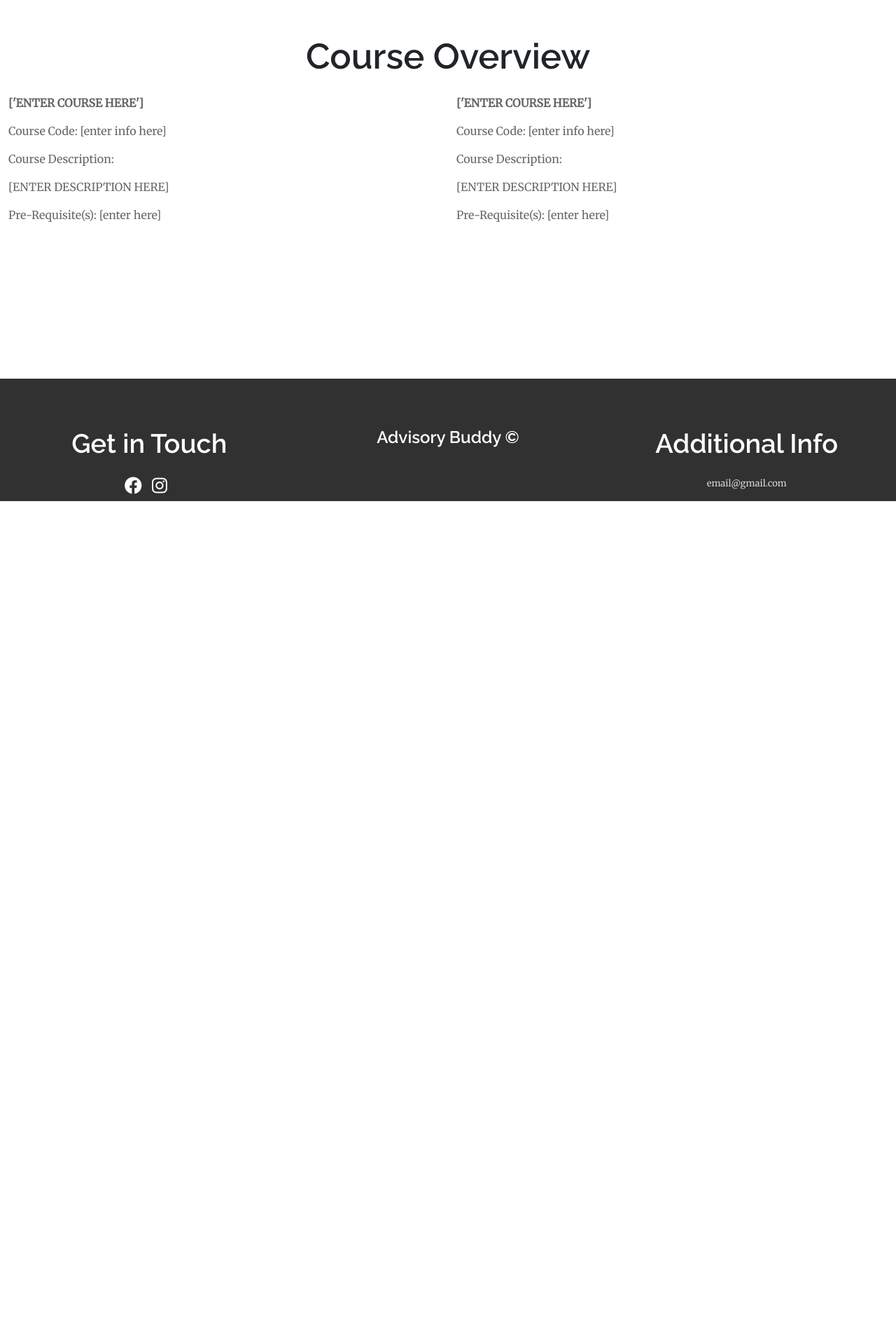
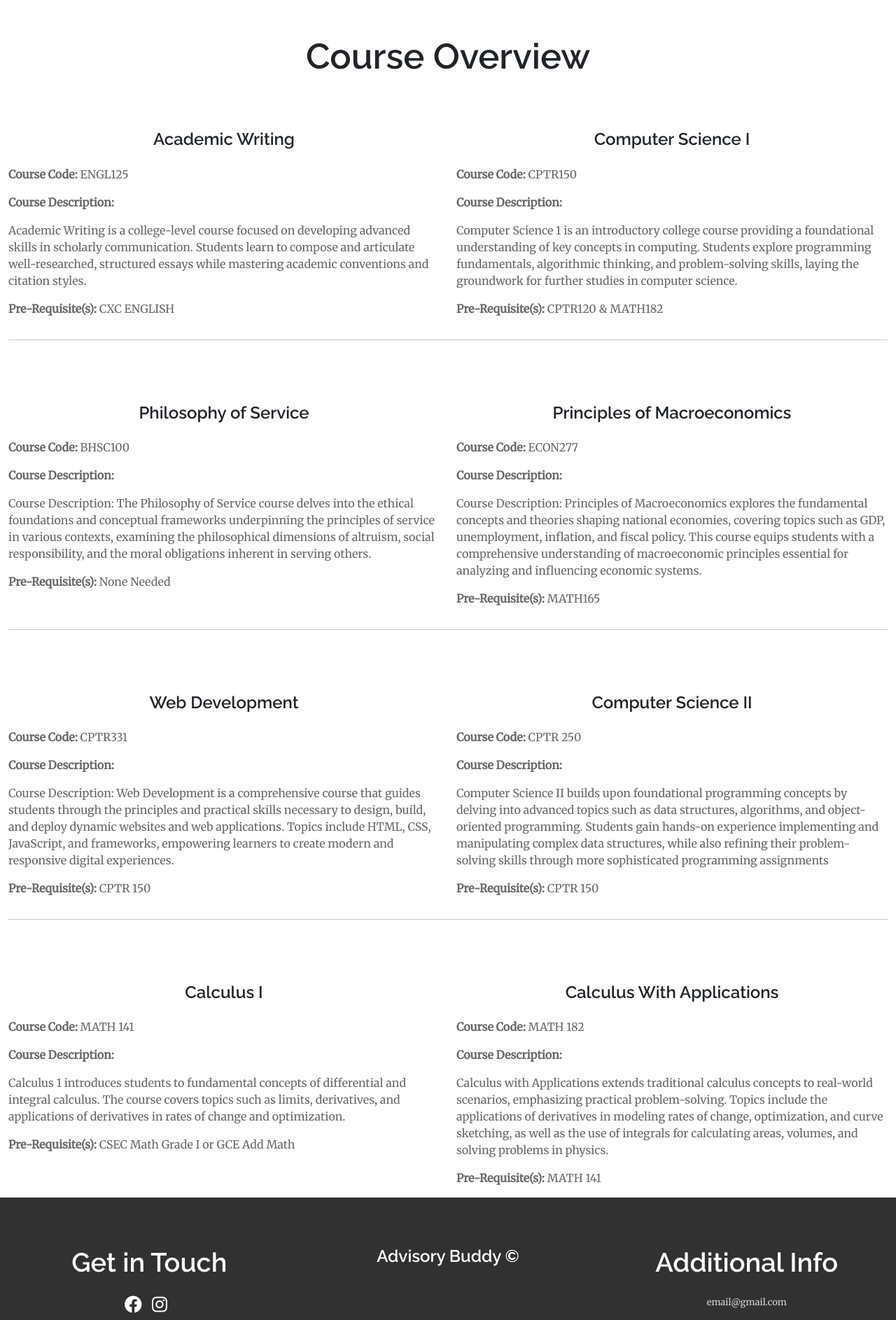
Before and after one commit to Ruel99/Advisory-Buddy, a Django app: page /courses in a window 1280 px wide. Shown: the part 84-1970 px from the top of the page at 70% size. Before the commit the page ends 800 px from the top, so only its background shows below. Run offline with Django 4.2, Linux system fonts and the light colour scheme; the visitor is signed in with stand-in values (Sample User, id 1).

Commit message:
Completed courses and info pages

```diff
--- a/DjangoTesting/templates/courses.html
+++ b/DjangoTesting/templates/courses.html
@@ -7,27 +7,142 @@
 
 <div class="row">
     <div class="col-sm-12 col-lg-6">
-        <p> <strong>['ENTER COURSE HERE']</strong></p>
+        <h4> Academic Writing</h4>
 
-        <p> Course Code: [enter info here]</p>
+        <p> <strong>Course Code: </strong> ENGL125</p>
 
-        <p>Course Description: </p>
-            <p>[ENTER DESCRIPTION HERE]</p>
+        <p> <strong> Course Description: </strong></p>
+            <p>Academic Writing is a college-level course focused on developing advanced skills
+                in scholarly communication. Students learn to compose and articulate well-researched, structured essays while mastering
+                academic conventions and citation styles.</p>
 
-        <P>Pre-Requisite(s): [enter here]</P>
+        <P> <strong>Pre-Requisite(s): </strong> CXC ENGLISH</P>
 
     </div>
 
     <div class="col-sm-12 col-lg-6">
-        <p> <strong>['ENTER COURSE HERE']</strong></p>
+        <h4>Computer Science I</h4>
 
-        <p> Course Code: [enter info here]</p>
+        <p> <strong>Course Code: </strong> CPTR150</p>
 
-        <p>Course Description: </p>
-            <p>[ENTER DESCRIPTION HERE]</p>
+        <p> <strong> Course Description: </strong></p>
+            <p>
+                Computer Science 1 is an introductory college course providing a foundational understanding of
+                key concepts in computing. Students explore programming fundamentals, algorithmic thinking,
+                and problem-solving skills, laying the groundwork for further studies in computer science.
+            </p>
 
-        <P>Pre-Requisite(s): [enter here]</P>
+            <P> <strong>Pre-Requisite(s): </strong> CPTR120 & MATH182 </P>
 
+    </div>
+</div>
+<hr>
+<br>
+
+<div class="row">
+    <div class="col-sm-12 col-lg-6">
+        <h4>Philosophy of Service</h4>
+
+        <p> <strong>Course Code: </strong> BHSC100</p>
+
+        <p> <strong> Course Description: </strong></p>
+            <p>
+                Course Description: The Philosophy of Service course delves into the ethical foundations and
+                conceptual frameworks underpinning the principles of service in various contexts, examining
+                the philosophical dimensions of altruism, social responsibility, and the moral obligations
+                inherent in serving others.
+            </p>
+
+            <P> <strong>Pre-Requisite(s): </strong> None Needed </P>
+    </div>
+
+    <div class="col-sm-12 col-lg-6">
+        <h4>Principles of Macroeconomics</h4>
+
+        <p> <strong>Course Code: </strong> ECON277</p>
+
+        <p> <strong> Course Description: </strong></p>
+            <p>
+                Course Description: Principles of Macroeconomics explores the fundamental concepts and theories
+                shaping national economies, covering topics such as GDP, unemployment, inflation, and fiscal
+                policy. This course equips students with a comprehensive understanding of macroeconomic principles
+                essential for analyzing and influencing economic systems.
+
+            </p>
+
+            <P> <strong>Pre-Requisite(s): </strong> MATH165 </P>
+    </div>
+</div>
+<hr>
+<br>
+<div class="row">
+    <div class="col-sm-12 col-lg-6">
+        <h4>Web Development</h4>
+
+        <p> <strong>Course Code: </strong> CPTR331</p>
+
+        <p> <strong> Course Description: </strong></p>
+            <p>
+                Course Description: Web Development is a comprehensive course that guides students through the
+                principles and practical skills necessary to design, build, and deploy dynamic websites and web
+                applications. Topics include HTML, CSS, JavaScript, and frameworks, empowering learners to create
+                modern and responsive digital experiences.
+            </p>
+
+            <P> <strong>Pre-Requisite(s): </strong>  CPTR 150</P>
+    </div>
+
+    <div class="col-sm-12 col-lg-6">
+        <h4>Computer Science II</h4>
+
+        <p> <strong>Course Code: </strong>CPTR 250 </p>
+
+        <p> <strong> Course Description: </strong></p>
+            <p>
+               Computer Science II builds upon foundational programming concepts by delving into advanced topics
+               such as data structures, algorithms, and object-oriented programming. Students gain hands-on
+               experience implementing and manipulating complex data structures, while also refining their
+               problem-solving skills through more sophisticated programming assignments
+
+            </p>
+
+            <P> <strong>Pre-Requisite(s): </strong>CPTR 150  </P>
+    </div>
+</div>
+
+<hr>
+<br>
+<div class="row">
+    <div class="col-sm-12 col-lg-6">
+        <h4>Calculus I</h4>
+
+        <p> <strong>Course Code: </strong> MATH 141</p>
+
+        <p> <strong> Course Description: </strong></p>
+            <p>
+                Calculus 1 introduces students to fundamental concepts of differential and integral calculus.
+                The course covers topics such as limits, derivatives, and applications of derivatives in rates
+                of change and optimization.
+            </p>
+
+            <P> <strong>Pre-Requisite(s): </strong>  CSEC Math Grade I or GCE Add Math</P>
+    </div>
+
+    <div class="col-sm-12 col-lg-6">
+        <h4>Calculus With Applications</h4>
+
+        <p> <strong>Course Code: </strong>MATH 182 </p>
+
+        <p> <strong> Course Description: </strong></p>
+            <p>
+                Calculus with Applications extends traditional calculus concepts to real-world scenarios,
+                emphasizing practical problem-solving. Topics include the applications of derivatives in
+                modeling rates of change, optimization, and curve sketching, as well as the use of integrals for
+                calculating areas, volumes, and solving problems in physics.
+
+            </p>
+
+            <P> <strong>Pre-Requisite(s): </strong>MATH 141 </P>
     </div>
 </div>
 
```
Also changed, not shown: DjangoTesting/static/mystyle.css (+0 -31 lines), DjangoTesting/templates/info.html (+14 -5 lines).
